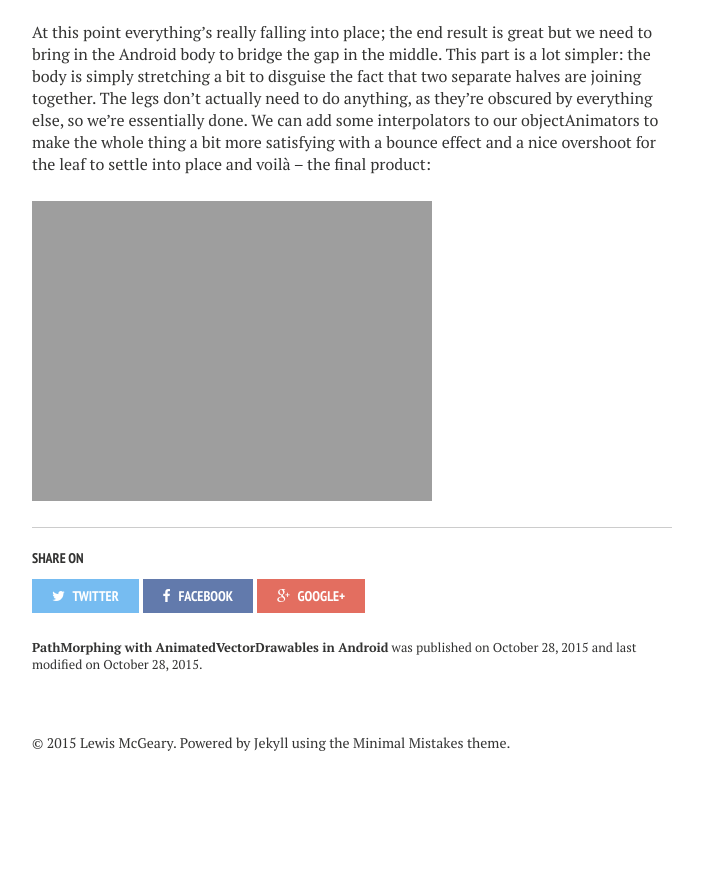
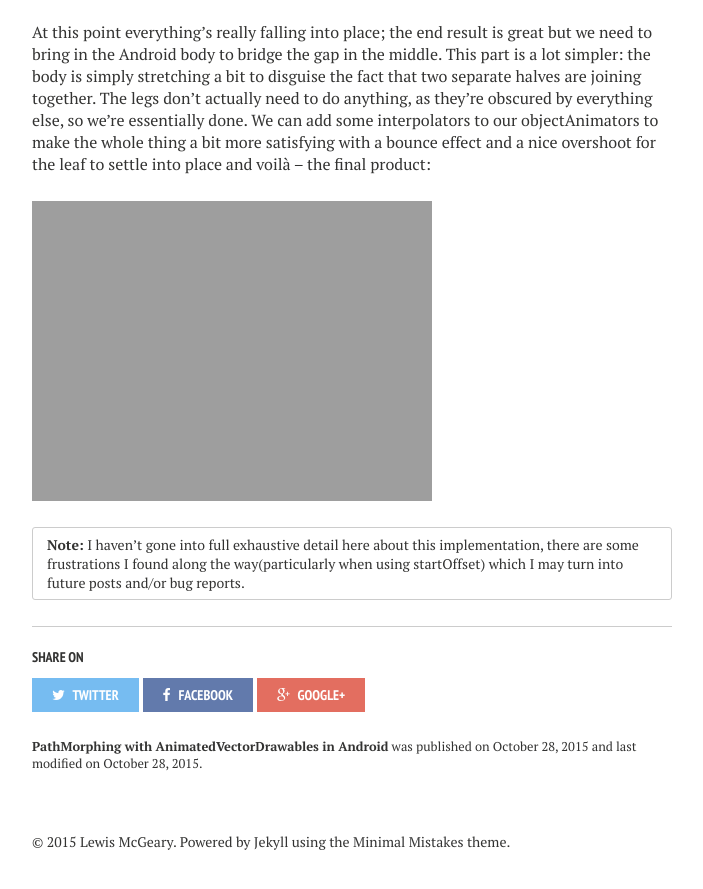
Before and after one commit to lewismcgeary/lewismcgeary.github.io, a Jekyll site: the page built from _posts/2015-10-28-animated-vector-drawable-pathMorphing.md, in a window 1280 px wide and 900 px high, scrolled down 7625 px. Shown: the top 889 px of the window, without its empty margins (288-991 px from the left). Built offline with Jekyll 4.4.1, drawn with Linux system fonts in a browser that asks for light colours; nearby versions of some CDN libraries; before the commit the page ends 8426 px from its top, so only the background shows below that.

Commit message:
add note of caution at end of pathMorph article

```diff
--- a/_posts/2015-10-28-animated-vector-drawable-pathMorphing.md
+++ b/_posts/2015-10-28-animated-vector-drawable-pathMorphing.md
@@ -216,3 +216,6 @@ At this point everything’s really falling into place; the end result is great
 <figure>
   <img src="{{ site.url }}/images/pathMorphing/pathMorphing-no-buttons-full-transition.gif">
 </figure>
+
+**Note:** I haven't gone into full exhaustive detail here about this implementation, there are some frustrations I found along the way(particularly when using startOffset) which I may turn into future posts and/or bug reports.
+{: .notice}
```
